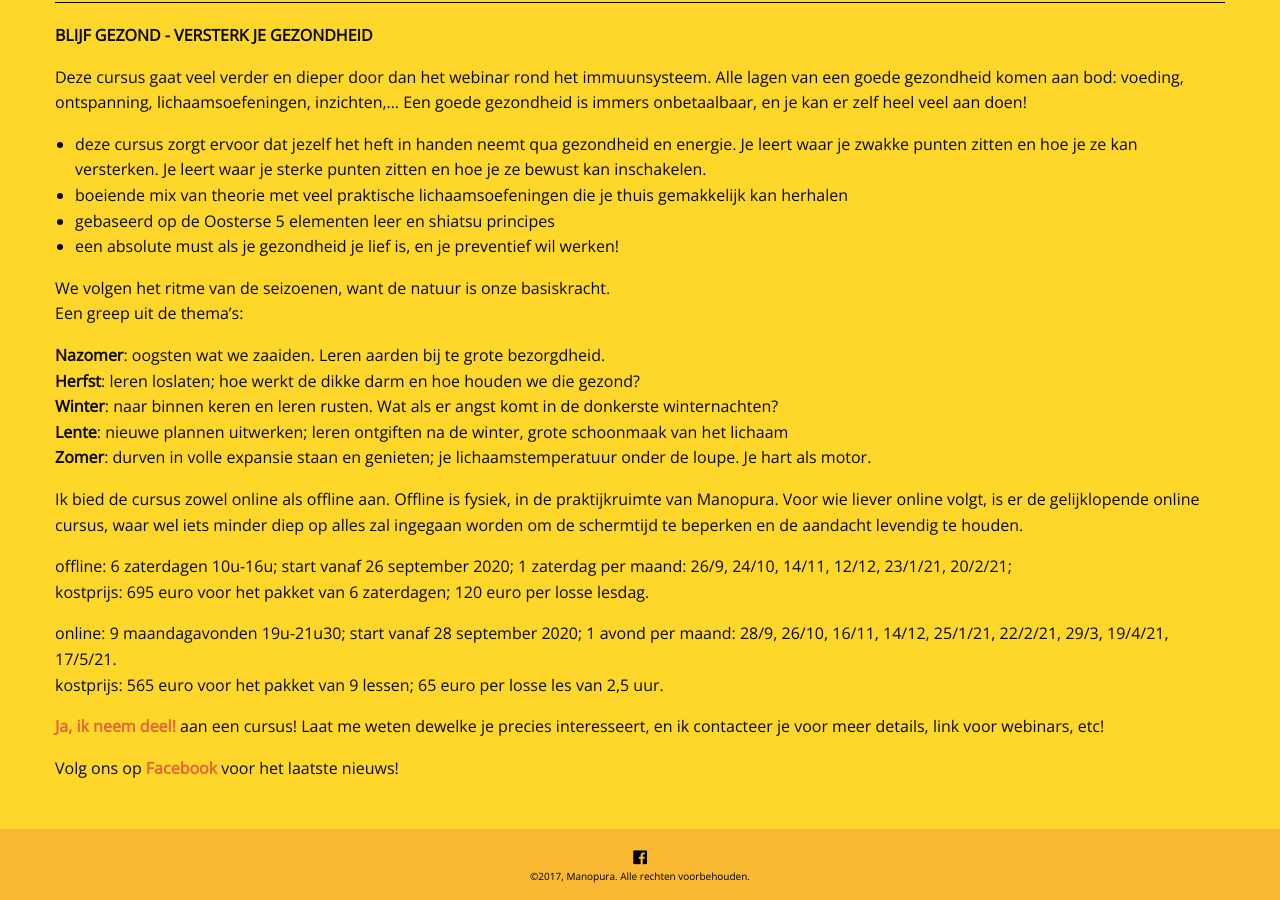
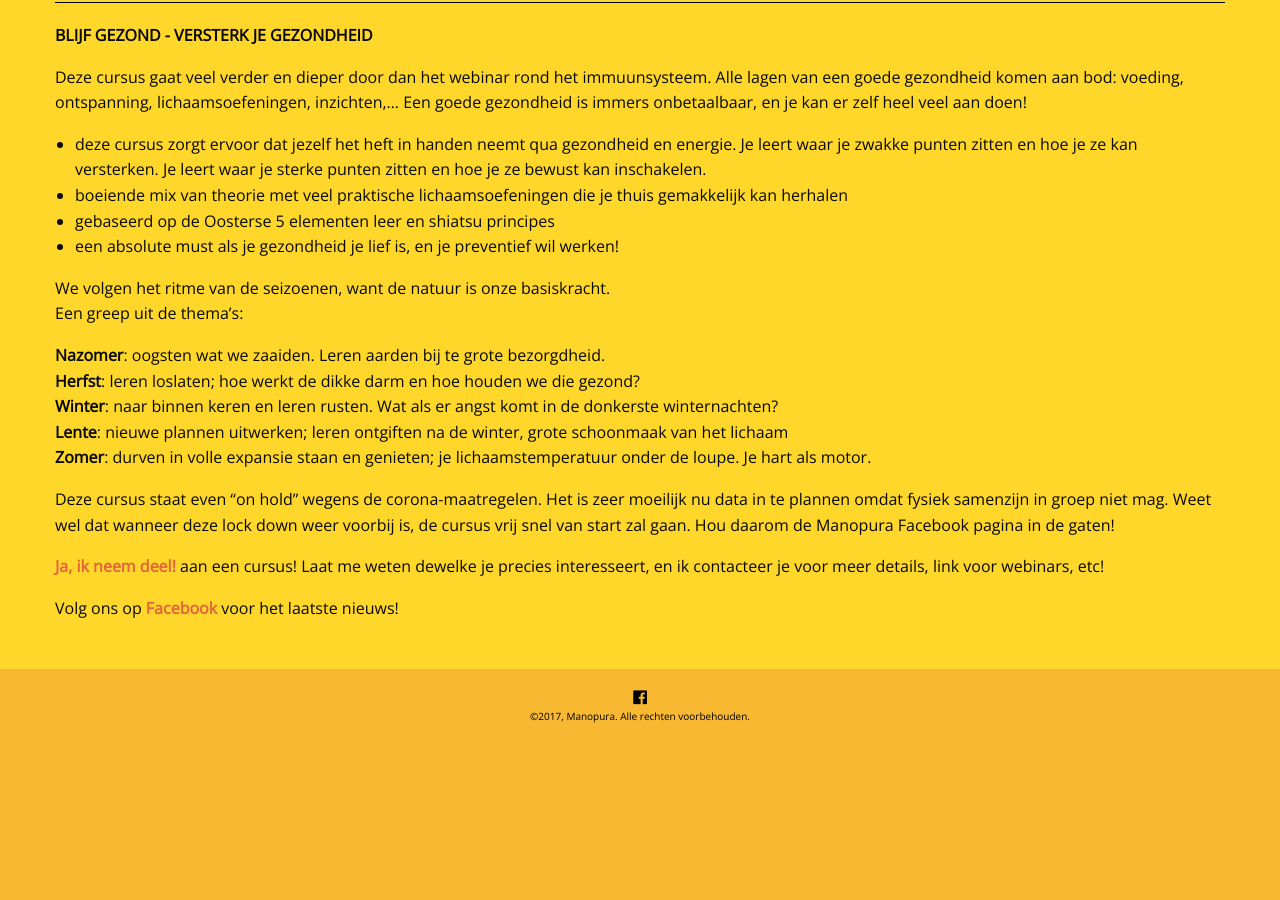
Before and after one commit to manopura/manopura.github.io, a Jekyll site: the page built from cursussen.md, in a window 1280 px wide and 900 px high, scrolled down 1946 px. Built offline with Jekyll 4.4.1, drawn with Linux system fonts in a browser that asks for light colours; nearby versions of some CDN libraries; our own code applies the rules of GitHub Pages for plain Markdown files; after the commit the page ends 2686 px from its top, so only the background shows below that.

Commit message:
Update cursussen.md

```diff
--- a/cursussen.md
+++ b/cursussen.md
@@ -94,14 +94,8 @@ Een greep uit de thema's:
 **Lente**: nieuwe plannen uitwerken; leren ontgiften na de winter, grote schoonmaak van het lichaam
 **Zomer**: durven in volle expansie staan en genieten; je lichaamstemperatuur onder de loupe. Je hart als motor.
 
-Ik bied de cursus zowel online als offline aan. Offline is fysiek, in de praktijkruimte van Manopura.
-Voor wie liever online volgt, is er de gelijklopende online cursus, waar wel iets minder diep op alles zal ingegaan worden om de schermtijd te beperken en de aandacht levendig te houden.
 
-offline: 6 zaterdagen 10u-16u; start vanaf 26 september 2020; 1 zaterdag per maand: 26/9, 24/10, 14/11, 12/12, 23/1/21, 20/2/21;
-kostprijs: 695 euro voor het pakket van 6 zaterdagen; 120 euro per losse lesdag.
-
-online: 9 maandagavonden 19u-21u30; start vanaf 28 september 2020; 1 avond per maand: 28/9, 26/10, 16/11, 14/12, 25/1/21, 22/2/21, 29/3, 19/4/21, 17/5/21.
-kostprijs: 565 euro voor het pakket van 9 lessen; 65 euro per losse les van 2,5 uur.
+Deze cursus staat even "on hold" wegens de corona-maatregelen. Het is zeer moeilijk nu data in te plannen omdat fysiek samenzijn in groep niet mag. Weet wel dat wanneer deze lock down weer voorbij is, de cursus vrij snel van start zal gaan. Hou daarom de Manopura Facebook pagina in de gaten!
 
 
 
```
